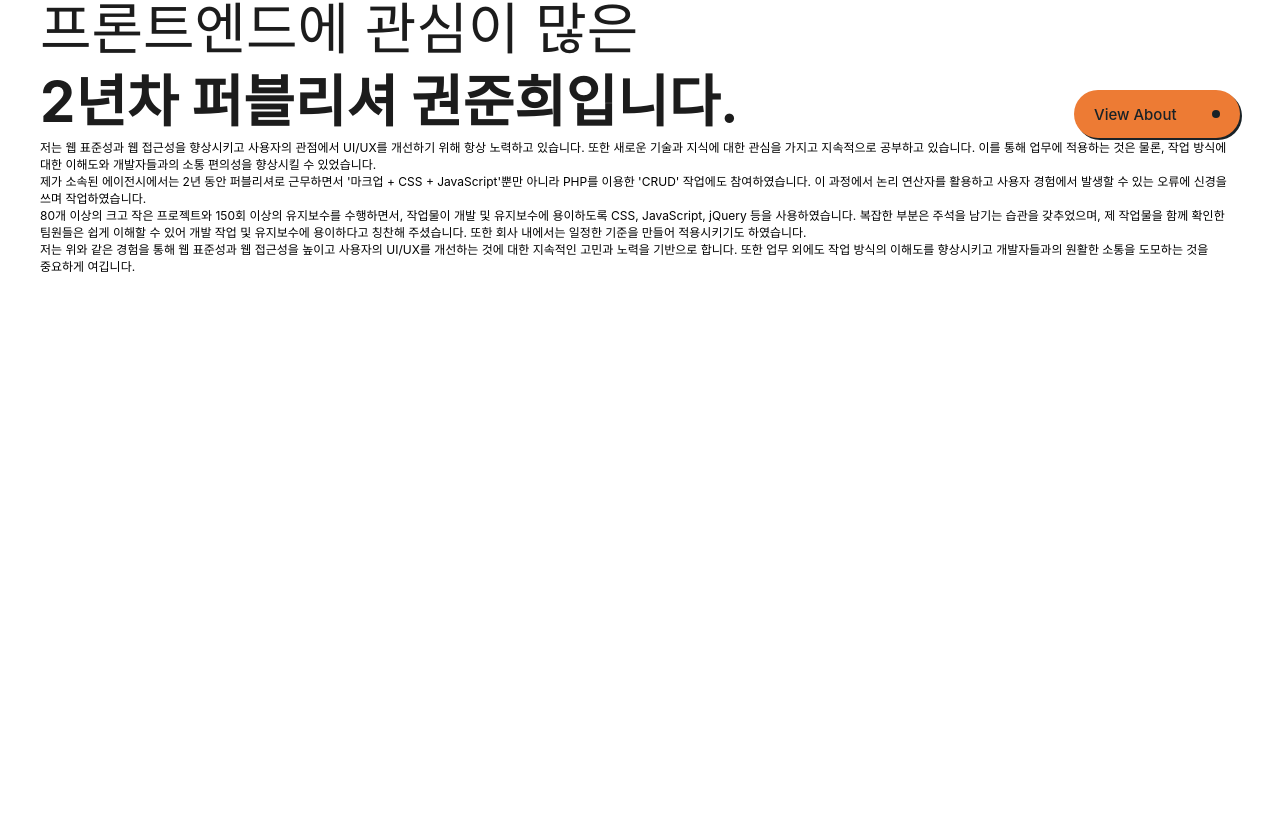
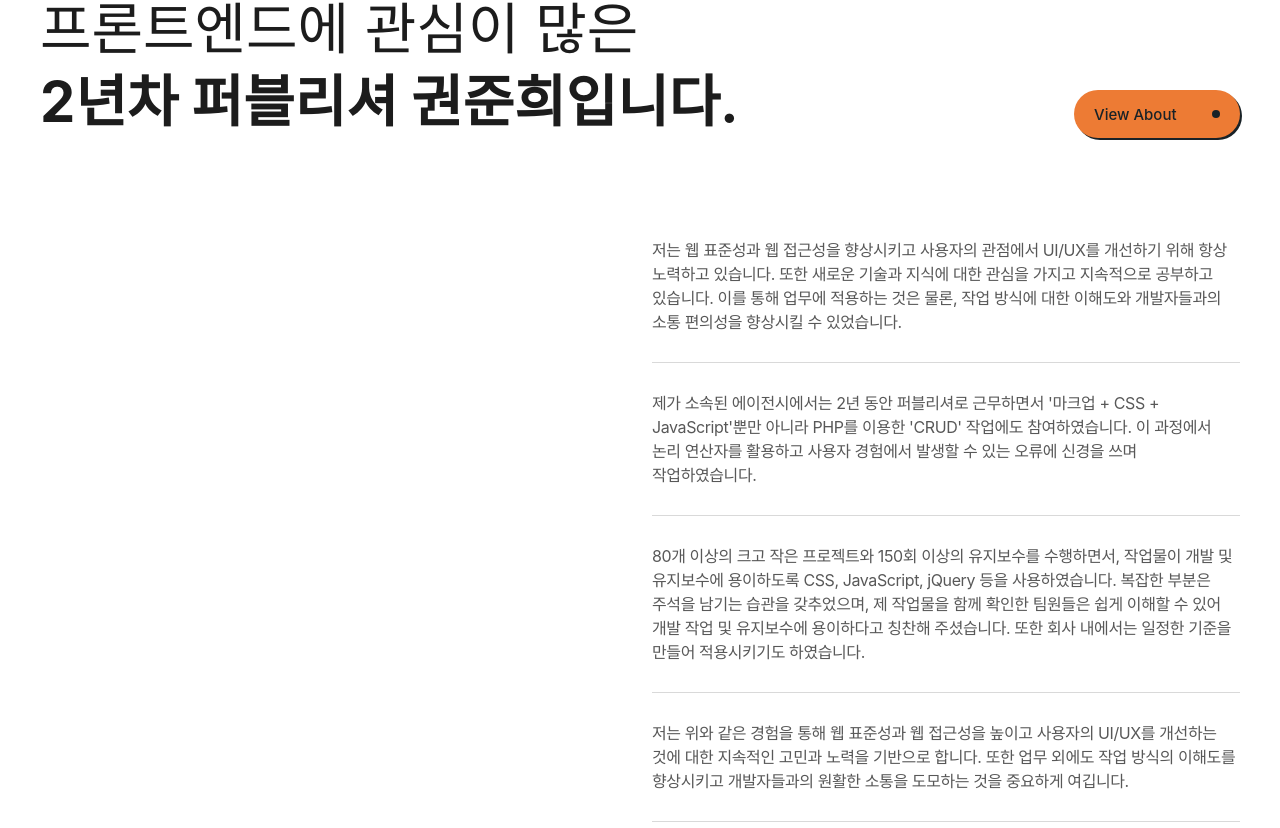
Before and after one commit to kjhto46/nextPortfolio, a Next.js app: page / in a window 1280 px wide. Shown: the part 1000-1828 px from the top of the page. Before the commit the page ends 1414 px from the top, so only its background shows below. Built offline with nearby package versions, Linux system fonts and the light colour scheme; no server answers; the database is empty.

Commit message:
Update main.scss

```diff
--- a/app/common/css/main.scss
+++ b/app/common/css/main.scss
@@ -71,6 +71,7 @@
 
   }
 }
+
 .section02 {
    padding:140px 0;
    .inner {max-width:1240px;}
@@ -80,4 +81,13 @@
          span {font-weight:700;}
       }
    }
+
+   .flexDiv {display:flex; flex-direction:row; flex-wrap:wrap; align-items:stretch; margin:100px 0 0;
+    .imgArea {width:51%;}
+    ul {width:49%;
+      li {padding:28px 0; font-size:16px; line-height:1.5; letter-spacing: -0.4px; color:#585858; border-bottom:1px solid #D9D9D9;
+        &:first-child {padding-top:0;}
+      }
+    }
+  }
 }
```
